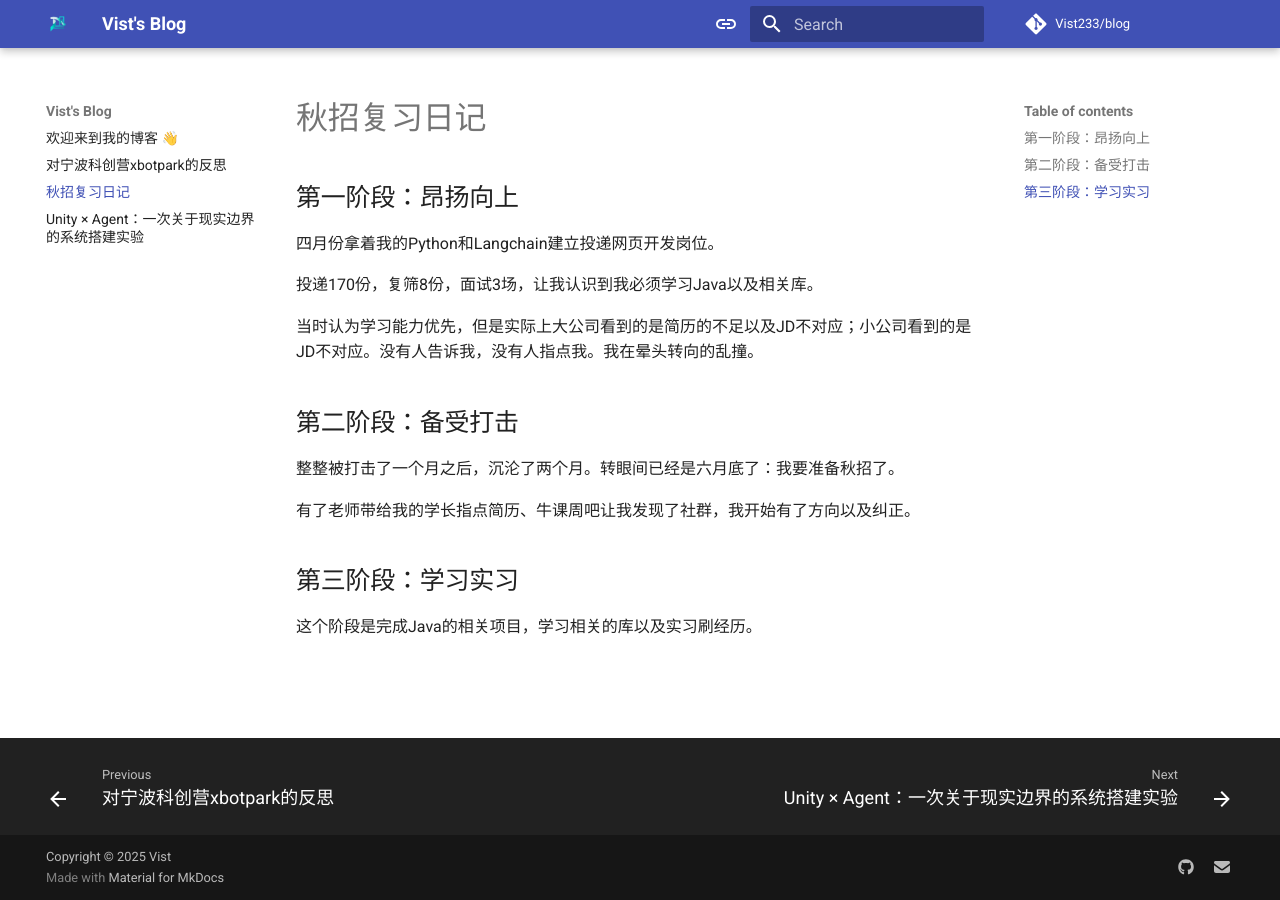
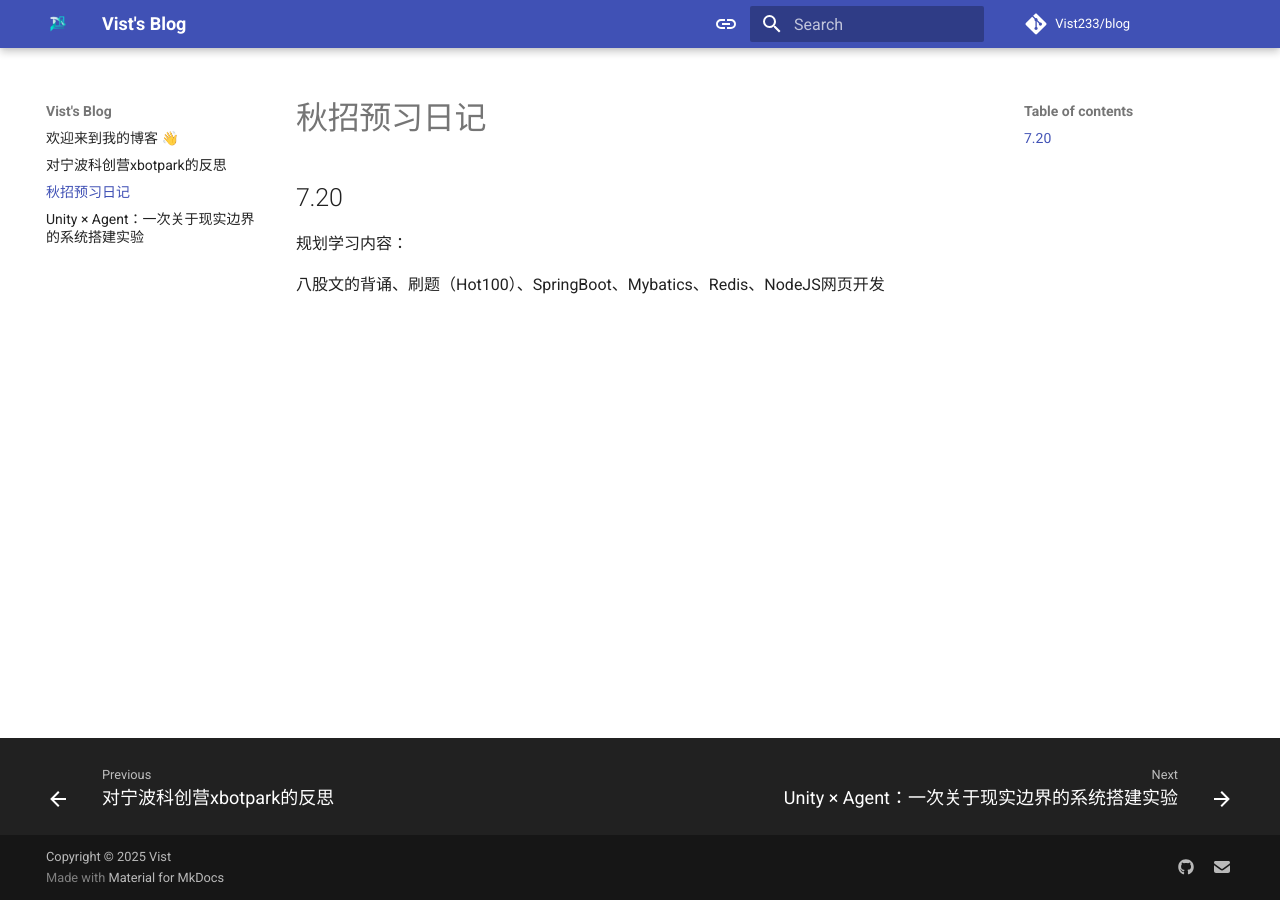
Before and after one commit to Vist233/blog, an MkDocs documentation site: the page built from docs/ResumeChangeAndWork.md, in a window 1280 px wide. Built offline with MkDocs 1.6.1 and Material for MkDocs 9.7.7, drawn with Linux system fonts in a browser that asks for light colours; comment, search, counter and statistics services are not loaded.

Commit message:
diary update

```diff
--- a/docs/ResumeChangeAndWork.md
+++ b/docs/ResumeChangeAndWork.md
@@ -2,19 +2,10 @@
 date: 2025-04-28
 ---
 
-# 秋招复习日记
+# 秋招预习日记
 
-## 第一阶段：昂扬向上
-四月份拿着我的Python和Langchain建立投递网页开发岗位。
+## 7.20
 
-投递170份，复筛8份，面试3场，让我认识到我必须学习Java以及相关库。
+规划学习内容：
 
-当时认为学习能力优先，但是实际上大公司看到的是简历的不足以及JD不对应；小公司看到的是JD不对应。没有人告诉我，没有人指点我。我在晕头转向的乱撞。
-
-## 第二阶段：备受打击
-整整被打击了一个月之后，沉沦了两个月。转眼间已经是六月底了：我要准备秋招了。
-
-有了老师带给我的学长指点简历、牛课周吧让我发现了社群，我开始有了方向以及纠正。
-
-## 第三阶段：学习实习
-这个阶段是完成Java的相关项目，学习相关的库以及实习刷经历。
+八股文的背诵、刷题（Hot100）、SpringBoot、Mybatics、Redis、NodeJS网页开发
```
